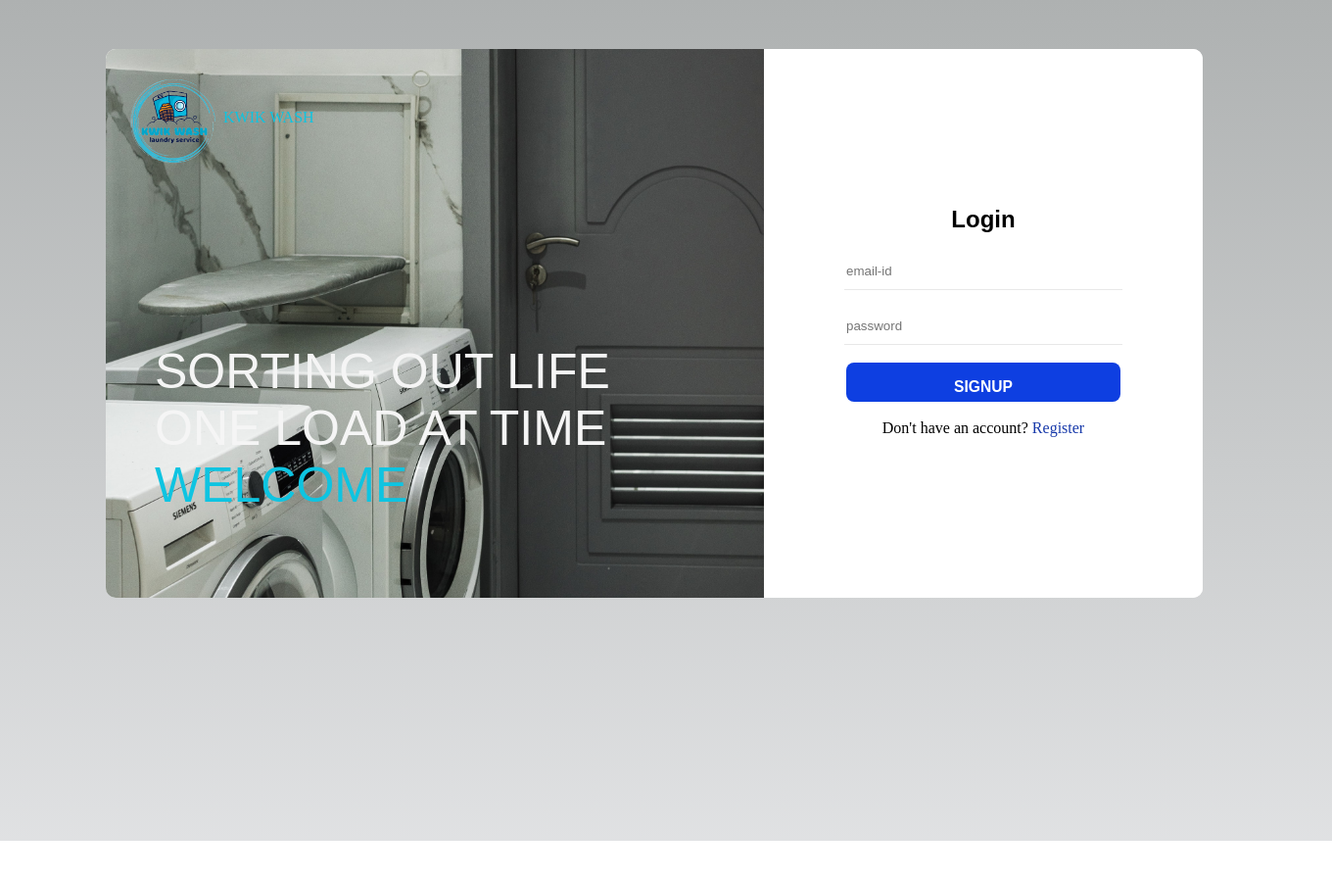
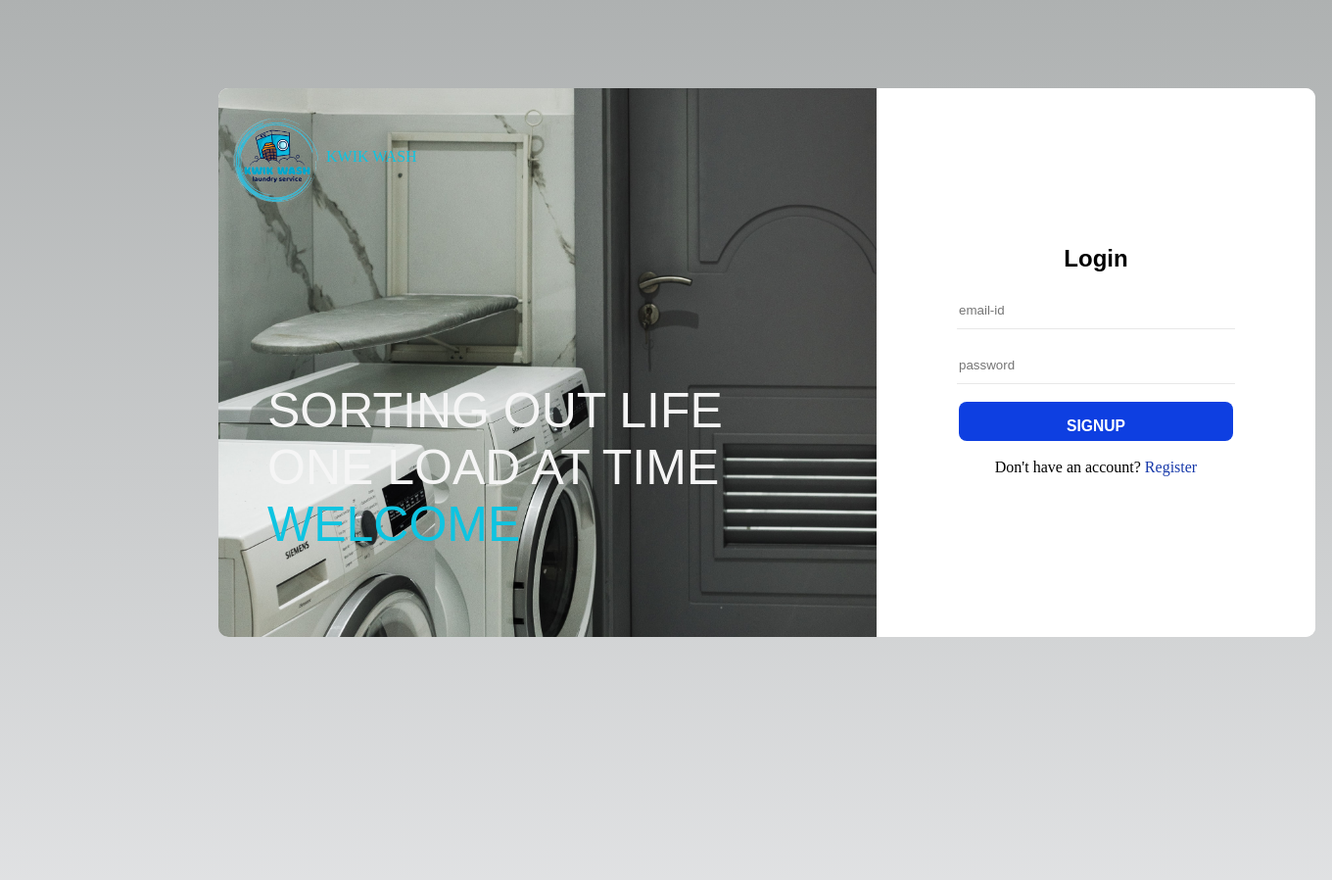
Before and after one commit to paulji11/Kwik_Wash_Laundry, a PHP site: page /userlogin.php in a window 1360 px wide. Shown: the whole page at 98% size. Before the commit the page ends 858 px from the top, so only its background shows below. Run offline with PHP 8.4, Linux system fonts and the light colour scheme.

Commit message:
small cahnges

```diff
--- a/index.html
+++ b/index.html
@@ -24,7 +24,7 @@ href="styles.css">
        </div>
     </li>
 
-    <li><a href="services.html">Services</a></li>
+    <li><a href="services.php">Services</a></li>
     <li><a href="#about">About</a></li>
     <li  ><a  href="index.html">Home</a></li>
 
--- a/loginstyle.css
+++ b/loginstyle.css
@@ -8,8 +8,8 @@ body{
 .inside{
     width:70rem;
     height: 35rem;
-    margin-top: 50px;
-    margin-left:100px;
+    margin-top: 90px;
+    margin-left:215px;
     background-color: white;
     display: flex;
     border: 0px;
@@ -20,7 +20,7 @@ body{
     display: flex;
     align-items: center;
     position: absolute;
-    margin-left: 100px;
+    margin-left: 205px;
 }
 .sideleft{
     float: left;
--- a/service_css.css
+++ b/service_css.css
@@ -13,7 +13,7 @@ body{
 }
 
 .service_id{
-  padding-left: 221px;
+  padding-left:55px;
   margin-top: 30px;
   position: relative;
   display:block;
--- a/services.html
+++ b/services.php
@@ -1,3 +1,5 @@
+<?php
+?>
 <!DOCTYPE html>
 <html lang="en">
 <head>
--- a/userlogin.php
+++ b/userlogin.php
@@ -29,7 +29,7 @@
                   <input type="email" class="input_form" placeholder="email-id" name="user-email" required><br><br>
                   <input type="password" class="input_form" placeholder="password" name="user-password" required><br><br>
                   <button class="form-submit-button"type="submit"   value="submit" name="signup"><H3>SIGNUP</H3></button><br><br>
-                  <span>Don't have an account? </span><a href="./usersignup.php" style="color: #1739aa; text-decoration: none;">Register</a>
+                  <span>Don't have an account? </span><a href="usersignup.php" style="color: #1739aa; text-decoration: none;">Register</a>
                 </form>
             </div>
         </div>
```
Also changed, not shown: laundry-login.jpg (deleted), signupimg2.jpg (deleted), user.png (deleted).
